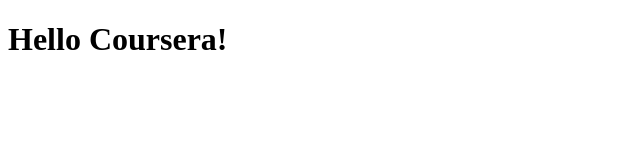
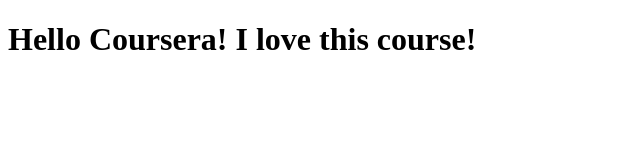
Before and after one commit to shulja/coursera-test, a plain HTML site: page site/index.html in a window 1280 px wide. Shown: the whole page, without its empty margins (0-640 px from the left). Drawn offline with Linux system fonts and the light colour scheme.

Commit message:
Small addition to page content.

```diff
--- a/site/index.html
+++ b/site/index.html
@@ -4,6 +4,6 @@
 	<title>Coursera Hello!</title>
 </head>
 <body>
-<h1>Hello Coursera!</h1>
+<h1>Hello Coursera! I love this course!</h1>
 </body>
 </html>
```
